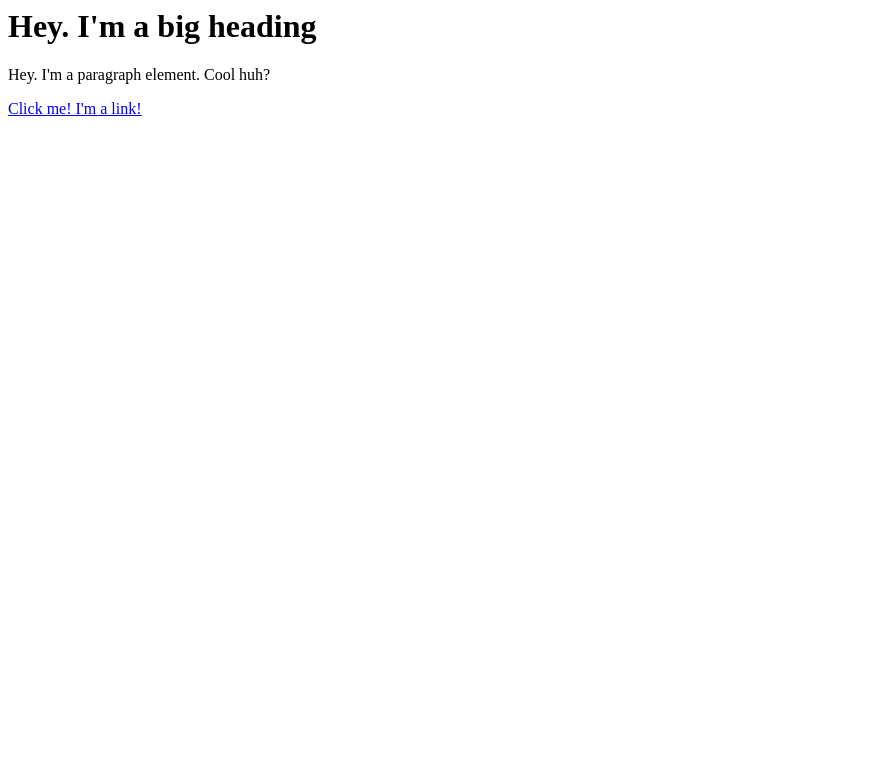
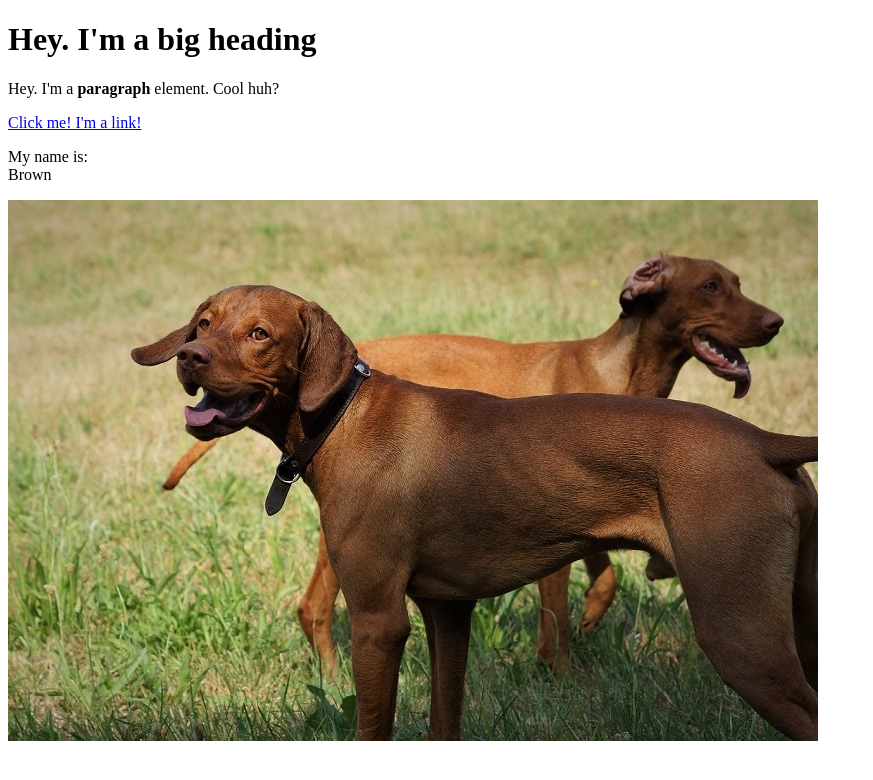
Before and after one commit to BernhardPalamas/cartoon-hero, a plain HTML site: page test.html in a window 1280 px wide. Shown: the whole page, without its empty margins (0-873 px from the left). Drawn offline with Linux system fonts and the light colour scheme.

Commit message:
Added a dog image and a few more elements

```diff
--- a/test.html
+++ b/test.html
@@ -1,3 +1,13 @@
+<!DOCTYPE html>
+<html>
+<head></head>
+<title>Test page</title>
+<body>
 <h1>Hey. I'm a big heading</h1>
-<p>Hey. I'm a paragraph element. Cool huh?</p>
+<p>Hey. I'm a <b>paragraph</b> element. Cool huh?</p>
 <a href="https://google.com" target="_blank" title="Let's go to Google">Click me! I'm a link!</a>
+<p>My name is:<br>
+Brown</p>
+<img src="img/vizsla.jpg">
+</body>
+</html>
```
Also changed, not shown: img/vizsla.jpg (added).
